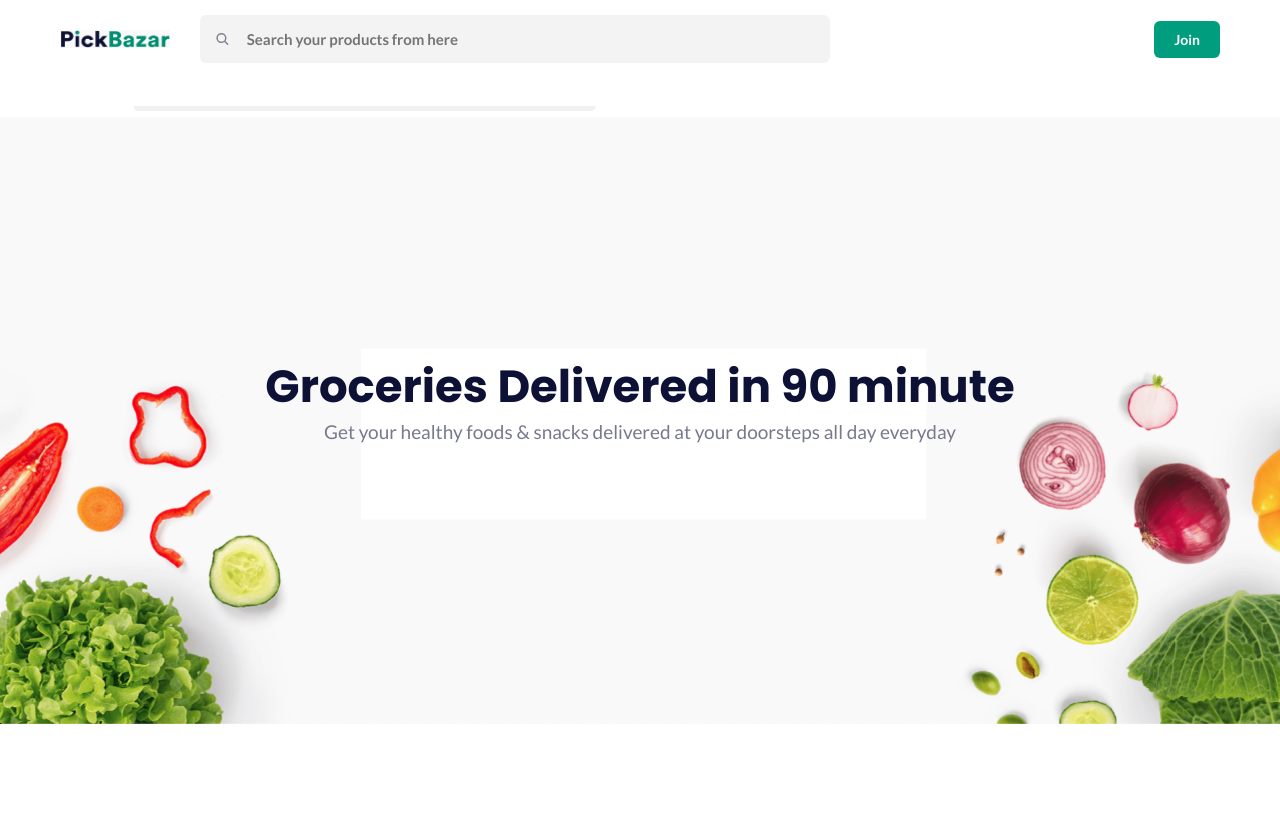
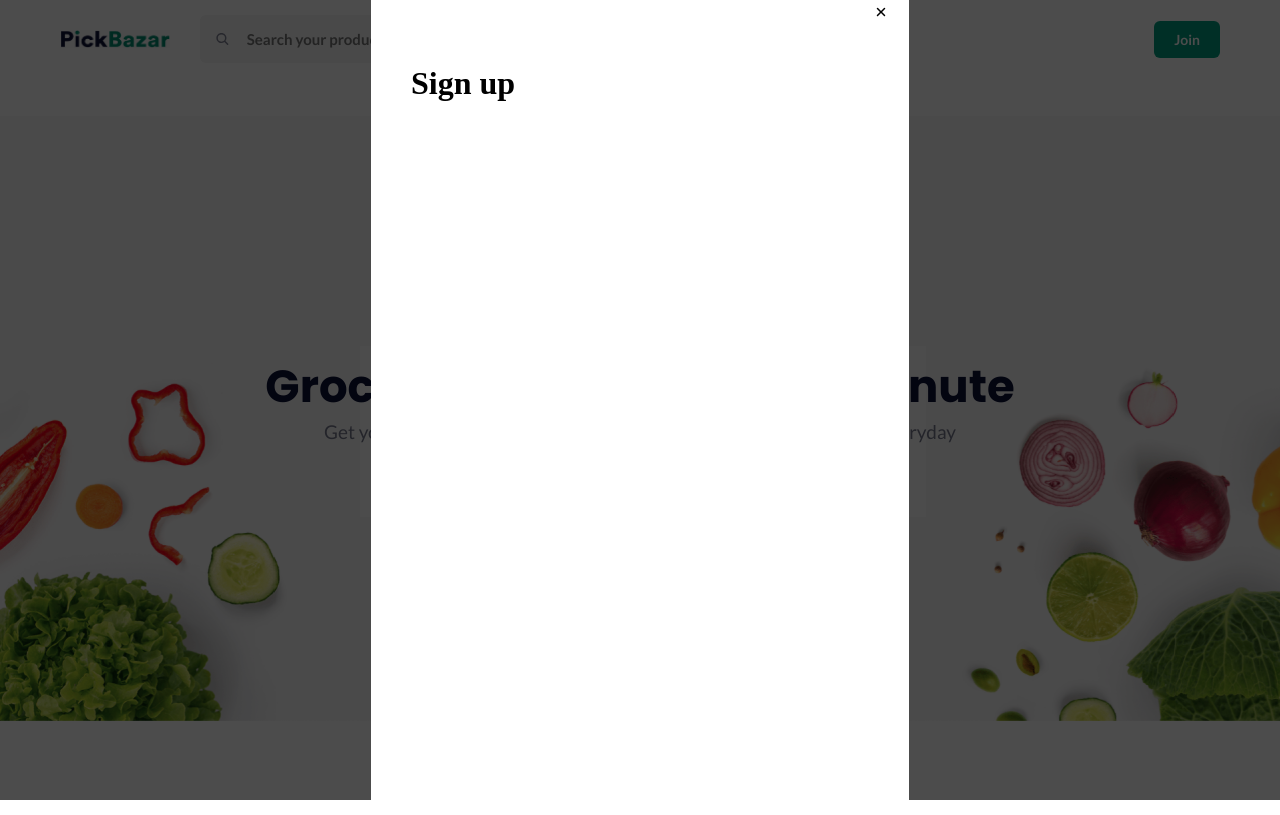
Before and after one commit to kkdshka/PickBazar, a React (Create React App) app: page / in a window 1280 px wide. Both pictures are taken after a click on the button "Join". Built offline with nearby package versions, Linux system fonts and the light colour scheme.

Commit message:
Added modal using portal

```diff
--- a/package.json
+++ b/package.json
@@ -3,12 +3,14 @@
   "version": "0.1.0",
   "private": true,
   "dependencies": {
+    "@reduxjs/toolkit": "^1.6.2",
     "@testing-library/jest-dom": "^5.11.4",
     "@testing-library/react": "^11.1.0",
     "@testing-library/user-event": "^12.1.10",
     "react": "^17.0.2",
     "react-dom": "^17.0.2",
     "react-icons": "^4.3.1",
+    "react-redux": "^7.2.5",
     "react-scripts": "4.0.3",
     "web-vitals": "^1.0.1"
   },
--- /dev/null
+++ b/src/components/common/Modal.jsx
@@ -0,0 +1,11 @@
+import React from "react";
+import { Portal } from "./Portal";
+import "./Modal.scss";
+
+export const Modal = ({ children }) => {
+  return (
+    <Portal>
+      <div className="backdrop">{children}</div>
+    </Portal>
+  );
+};
--- /dev/null
+++ b/src/components/common/Modal.scss
@@ -0,0 +1,11 @@
+.backdrop {
+  position: fixed;
+  top: 0;
+  right: 0;
+  bottom: 0;
+  left: 0;
+  background-color: rgb(0, 0, 0, .7);
+  display: flex;
+  align-items: center;
+  justify-content: center;
+}
--- /dev/null
+++ b/src/components/common/Portal.jsx
@@ -0,0 +1,18 @@
+import React, { useEffect } from "react";
+import ReactDOM from "react-dom";
+
+export const Portal = ({ children }) => {
+  const el = React.useMemo(() => document.createElement("div"), []);
+
+  useEffect(() => {
+    const target = document.body;
+
+    target.appendChild(el);
+
+    return () => {
+      target.removeChild(el);
+    };
+  }, [el]);
+
+  return ReactDOM.createPortal(children, el);
+};
--- /dev/null
+++ b/src/components/signUp/SignUp.jsx
@@ -0,0 +1,21 @@
+import React from "react";
+import { Modal } from "../common/Modal";
+import { useDispatch } from "react-redux";
+import { close } from "./signUpSlice";
+import { IoClose } from "react-icons/io5";
+import "./SignUp.scss";
+
+export const SignUp = () => {
+  const dispatch = useDispatch();
+
+  return (
+    <Modal>
+      <div className="sign-up">
+        <h1>Sign up</h1>
+        <IoClose className="close-icon" onClick={() => dispatch(close())}>
+          Close
+        </IoClose>
+      </div>
+    </Modal>
+  );
+};
--- /dev/null
+++ b/src/components/signUp/SignUp.scss
@@ -0,0 +1,27 @@
+%flex-row {
+  display: flex;
+  flex-direction: row;
+}
+
+.sign-up {
+  position: relative;
+  width: 458px;
+  height: 712px;
+  background: white;
+  border-radius: 6px;
+
+  display: flex;
+  flex-direction: column;
+
+  padding: 60px 40px;
+}
+
+.close-icon {
+  position: absolute;
+  right: 20px;
+  top: 20px;
+
+  &:hover {
+    cursor: pointer;
+  }
+}
--- /dev/null
+++ b/src/components/signUp/signUpSlice.js
@@ -0,0 +1,22 @@
+import { createSlice } from "@reduxjs/toolkit";
+
+const initialState = {
+  isOpen: false,
+};
+
+export const signUpSlice = createSlice({
+  name: "counter",
+  initialState,
+  reducers: {
+    open: (state) => {
+      state.isOpen = true;
+    },
+    close: (state) => {
+      state.isOpen = false;
+    },
+  },
+});
+
+export const { open, close } = signUpSlice.actions;
+
+export default signUpSlice.reducer;
--- a/src/components/topSection/Header.jsx
+++ b/src/components/topSection/Header.jsx
@@ -2,8 +2,14 @@ import React from "react";
 import { Button } from "../common/Button";
 import { Search } from "./Search";
 import "./Header.scss";
+import { open } from "../signUp/signUpSlice";
+import { useDispatch, useSelector } from "react-redux";
+import { SignUp } from "../signUp/SignUp";
 
 export const Header = () => {
+  const dispatch = useDispatch();
+  const isOpen = useSelector((state) => state.signUp.isOpen);
+
   return (
     <div className="header">
       <div className="flex-row-container">
@@ -11,7 +17,8 @@ export const Header = () => {
         <Search />
       </div>
       <div>
-        <Button name="Join" onClick={() => {}} />
+        <Button name="Join" onClick={() => dispatch(open())} />
+        {isOpen ? <SignUp /> : null}
       </div>
     </div>
   );
--- a/src/index.js
+++ b/src/index.js
@@ -2,10 +2,14 @@ import React from "react";
 import ReactDOM from "react-dom";
 import { App } from "./App";
 import "./index.scss";
+import { store } from "./store/store";
+import { Provider } from "react-redux";
 
 ReactDOM.render(
   <React.StrictMode>
-    <App />
+    <Provider store={store}>
+      <App />
+    </Provider>
   </React.StrictMode>,
   document.getElementById("root")
 );
--- /dev/null
+++ b/src/store/store.js
@@ -0,0 +1,8 @@
+import { configureStore } from "@reduxjs/toolkit";
+import signUpReducer from "../components/signUp/signUpSlice";
+
+export const store = configureStore({
+  reducer: {
+    signUp: signUpReducer,
+  },
+});
```
Also changed, not shown: src/img/background.png, 1 other file (tests, documents, lock files or other folders).
